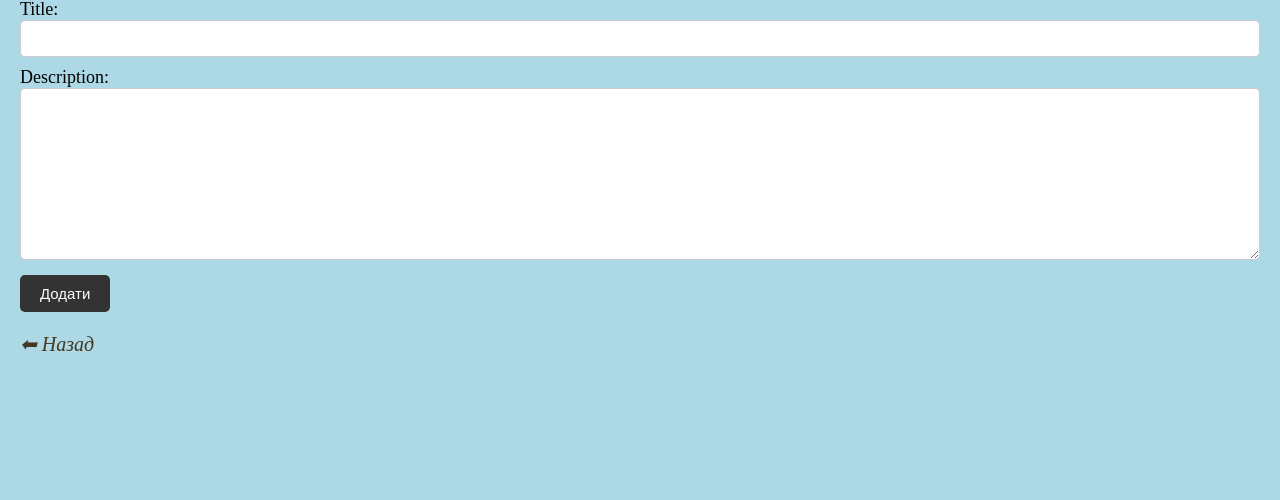
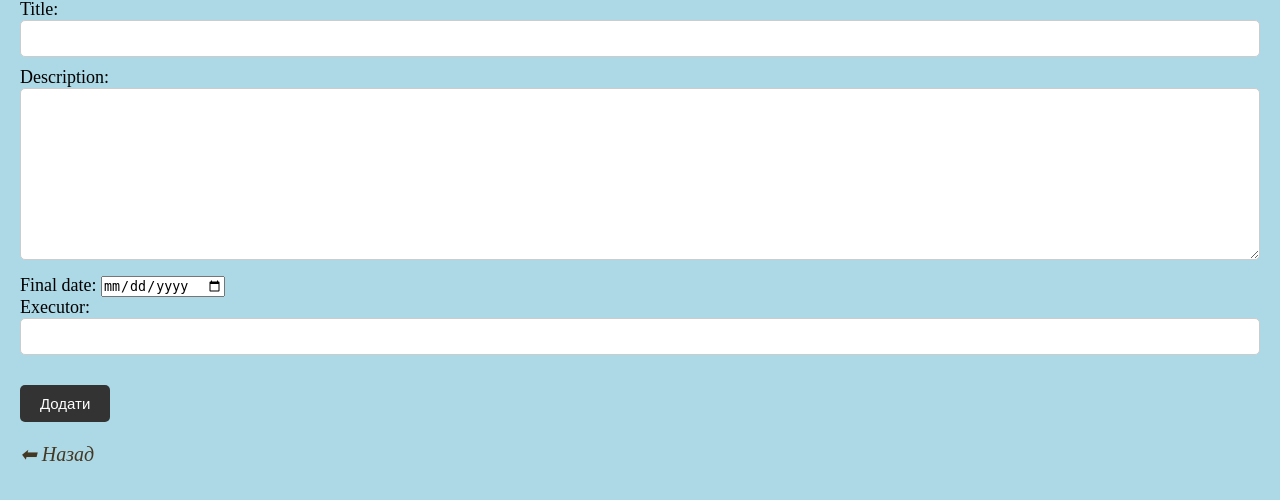
Before and after one commit to vickypolishcuk/Tasks-managment-website, a Django app: page /add/ in a window 1280 px wide. Shown: the part 116-616 px from the top of the page. Run offline with Django 4.2, Linux system fonts and the light colour scheme.

Commit message:
Add new field in base

```diff
--- a/task_manager_project/task_manager/forms.py
+++ b/task_manager_project/task_manager/forms.py
@@ -2,6 +2,9 @@ from django import forms
 from .models import Task
 
 class TaskForm(forms.ModelForm):
+    final_date = forms.DateField(
+        widget=forms.widgets.DateInput(attrs={'type': 'date'}),
+    )
     class Meta:
         model = Task
-        fields = ['title', 'description']
+        fields = ['title', 'description', 'final_date', 'executor']
--- a/task_manager_project/task_manager/models.py
+++ b/task_manager_project/task_manager/models.py
@@ -1,10 +1,13 @@
 from django.db import models
+from datetime import datetime, timedelta
 
 class Task(models.Model):
     title = models.CharField(max_length=100)
     description = models.TextField()
     created_date = models.DateTimeField(auto_now_add=True)
+    final_date = models.DateTimeField(default=datetime.now() + timedelta(days=1))
     status = models.CharField(max_length=20, default="To Do")
+    executor = models.CharField(max_length=100)
 
     def __str__(self):
         return self.title
--- a/task_manager_project/task_manager/static/style.css
+++ b/task_manager_project/task_manager/static/style.css
@@ -134,6 +134,7 @@ body {
     border-radius: 5px;
     cursor: pointer;
     font-size: 15px;
+    margin-top: 20px;
 }
 
 .add-form-button:hover {
--- a/task_manager_project/task_manager/views.py
+++ b/task_manager_project/task_manager/views.py
@@ -2,6 +2,7 @@ from django.shortcuts import render, redirect, get_object_or_404
 from .models import Task
 from .forms import TaskForm
 from django.db.models import Q
+from django.utils import timezone
 from matplotlib import pyplot as plt
 import matplotlib
 matplotlib.use('Agg')
@@ -10,12 +11,16 @@ def home(request):
     query = request.GET.get('q')
     status = request.GET.get('status')
     action = request.GET.get('action')
+    sort_by = request.GET.get('sort_by')
+
     tasks = Task.objects.all()
     if query:
         tasks = tasks.filter(Q(title__icontains=query) | Q(description__icontains=query))
     if status:
         tasks = tasks.filter(status=status)
-    if action == 'generate_chart':
+    if sort_by:
+        tasks = tasks.order_by(sort_by)
+    if action == 'generate_chart1':
         completed_tasks_count = tasks.filter(status='Done').count()
         incomplete_tasks_count = tasks.filter(status='To Do').count()
         total_tasks_count = completed_tasks_count + incomplete_tasks_count
@@ -32,19 +37,64 @@ def home(request):
         plt.xlabel('Статус')
         plt.ylabel('Кількість доручень')
         plt.title(f'Загальна кількість доручень {total_tasks_count}')
-        plt.savefig('task_manager/static/chart.png')
-        chart_generated = True
+        plt.savefig('task_manager/static/chart1.png')
+        chart_generated1 = True
+        chart_generated2 = False
+
+    elif action == 'generate_chart2':
+        executor_tasks_count = {}
+        for task in tasks:
+            executor = task.executor
+            if executor not in executor_tasks_count:
+                executor_tasks_count[executor] = {'completed': 0, 'incomplete': 0}
+            if task.status == 'Done':
+                executor_tasks_count[executor]['completed'] += 1
+            else:
+                executor_tasks_count[executor]['incomplete'] += 1
+
+        # Створіть списки для міток, кількостей та кольорів
+        executor_labels = []
+        executor_counts_completed = []
+        executor_counts_incomplete = []
+
+        # Заповніть списки даними для графіка
+        for executor, counts in executor_tasks_count.items():
+            executor_labels.append(executor)
+            executor_counts_completed.append(counts['completed'])
+            executor_counts_incomplete.append(counts['incomplete'])
+
+        # Створіть графік
+        plt.clf()
+        plt.bar(executor_labels, executor_counts_completed, color='blue', label='Виконані')
+        plt.bar(executor_labels, executor_counts_incomplete, color='red', bottom=executor_counts_completed,
+                label='Невиконані')
+        plt.xlabel('Виконавець')
+        plt.ylabel('Кількість доручень')
+        plt.title('Кількість доручень за виконавцями')
+        plt.legend()
+        plt.xticks(rotation=45)  # Обертання міток осі X для кращої читабельності
+        plt.tight_layout()  # Розрахована на компактність графіка
+        plt.savefig('task_manager/static/chart2.png')
+        chart_generated1 = False
+        chart_generated2 = True
     else:
-        chart_generated = False
+        chart_generated1 = False
+        chart_generated2 = False
 
-    return render(request, 'home.html', {'tasks': tasks, 'query': query, 'chart_generated': chart_generated, 'status': status})
+    return render(request, 'home.html', {'tasks': tasks, 'query': query, 'chart_generated1': chart_generated1,
+                                         'chart_generated2': chart_generated2, 'status': status, 'sort_by': sort_by})
 
 def add_task(request):
     if request.method == 'POST':
         form = TaskForm(request.POST)
         if form.is_valid():
-            form.save()
-            return redirect('home')
+            task = form.save(commit=False)
+            if task.final_date <= timezone.now():
+                form.add_error('final_date', 'Дата закінчення має бути після дати початку')
+                return render(request, 'add_task.html', {'form': form})
+            else:
+                task.save()
+                return redirect('home')
     else:
         form = TaskForm()
     return render(request, 'add_task.html', {'form': form})
@@ -71,6 +121,11 @@ def edit_task(request, task_id):
     if request.method == 'POST':
         form = TaskForm(request.POST, instance=task)
         if form.is_valid():
-            form.save()
-            return redirect('home')
+            task = form.save(commit=False)
+            if task.final_date <= task.created_date:
+                form.add_error('final_date', 'Дата закінчення має бути після дати початку')
+                return render(request, 'edit_task.html', {'form': form})
+            else:
+                task.save()
+                return redirect('home')
     return render(request, 'edit_task.html', {'form': form})
```
Also changed, not shown: task_manager_project/task_manager/templates/home.html (+24 -8 lines).
